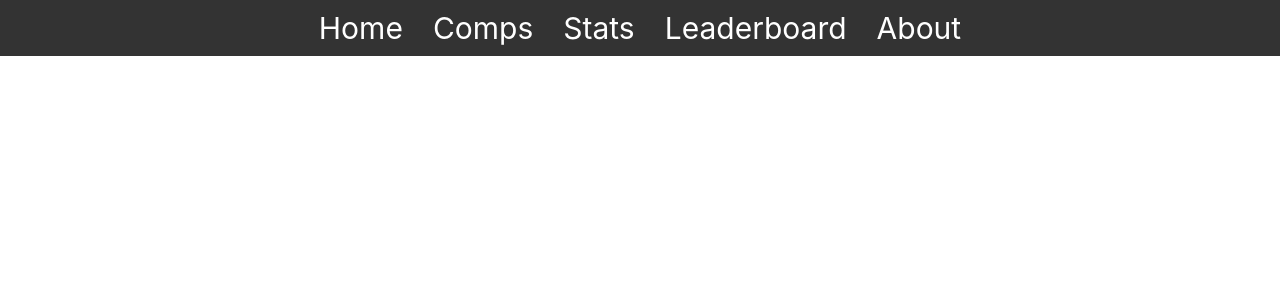
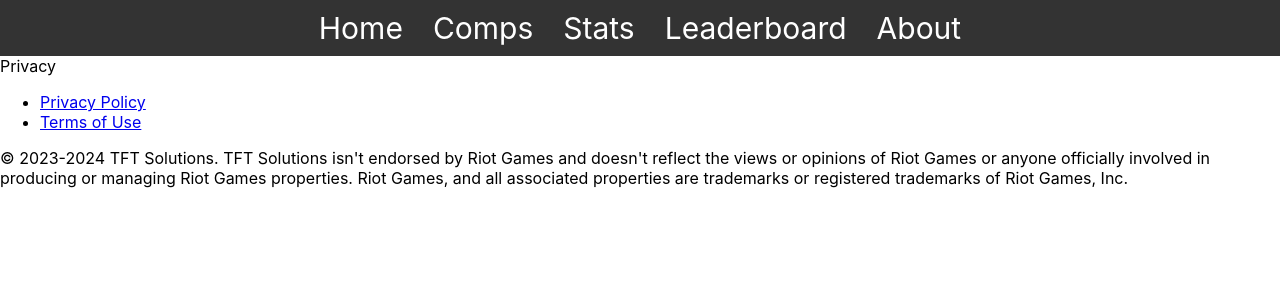
Before and after one commit to Kurtain4774/TFT_Double_Up, a React (Create React App) app in the folder client/: page /policies/privacy in a window 1280 px wide. Shown: the top 300 px of the page. Built offline with nearby package versions, Linux system fonts and the light colour scheme.

Commit message:
Added footers to the page

```diff
--- a/client/src/App.js
+++ b/client/src/App.js
@@ -1,9 +1,10 @@
 import React from 'react'
 import { routes } from './routes';
 import { BrowserRouter, Route, Routes } from 'react-router-dom';
-import NavBar from './components/nav_bar/navBar'
+import NavBar from './components/nav_bar/navBar';
+import Footer from './components/footer/footer.js';
+
 const App = () => (
-
 <BrowserRouter>
   <NavBar/>
   <Routes>
@@ -16,7 +17,10 @@ const App = () => (
       />
     ))}
   </Routes>
+
+  <Footer/>
 </BrowserRouter>
+
 )
 
 export default App;
--- /dev/null
+++ b/client/src/components/footer/footer.js
@@ -0,0 +1,32 @@
+import React from "react";
+import "./footer.css";
+import { NavLink } from "react-router-dom";
+
+const Footer = () => {
+  return (
+    <footer>
+      <nav>
+        <div>
+          <ul>
+            <li>
+              <NavLink to="/policies/privacy">Privacy Policy</NavLink>
+            </li>
+            <li>
+              <NavLink to="/policies/terms-of-use">Terms of Use</NavLink>
+            </li>
+          </ul>
+        </div>
+      </nav>
+
+      <p id="copyright">
+        © 2023-2024 TFT Solutions. TFT Solutions isn't endorsed by Riot Games
+        and doesn't reflect the views or opinions of Riot Games or anyone
+        officially involved in producing or managing Riot Games properties. Riot
+        Games, and all associated properties are trademarks or registered
+        trademarks of Riot Games, Inc.
+      </p>
+    </footer>
+  );
+};
+
+export default Footer;
--- a/client/src/pages/index.js
+++ b/client/src/pages/index.js
@@ -4,3 +4,5 @@ export { default as homePage } from './home/homepage.js';
 export { default as leaderBoardPage } from './leaderboard/leaderboard.js';
 export { default as playerPage } from './player/player.js';
 export { default as statsPage } from './stats/stats.js';
+export { default as privacyPage } from './policies/privacy.js';
+export { default as termsOfUsePage} from './policies/terms_of_use.js';
--- /dev/null
+++ b/client/src/pages/policies/privacy.js
@@ -0,0 +1,13 @@
+import React from 'react';
+import "./privacy.css";
+
+const PrivacyPage = () => {
+
+    return (
+    <div>
+        Privacy
+    </div>
+    )
+}
+
+export default PrivacyPage;
--- /dev/null
+++ b/client/src/pages/policies/terms_of_use.js
@@ -0,0 +1,12 @@
+import React from "react";
+import "./terms_of_use.css";
+
+const TermsOfUsePage = () => {
+    return (
+    <div>
+        Terms of Use Page
+    </div>
+    )
+}
+
+export default TermsOfUsePage;
--- a/client/src/routes.js
+++ b/client/src/routes.js
@@ -7,5 +7,7 @@ export const routes = [
     { path: 'leader_board', component: Pages.leaderBoardPage, exact: false },
     { path: 'leader_board/:region', component: Pages.leaderBoardPage, exact: false },
     { path: 'player/:region/:username', component: Pages.playerPage, exact: true },
-    { path: 'stats', component: Pages.statsPage, exact: true }
+    { path: 'stats', component: Pages.statsPage, exact: true },
+    { path: 'policies/terms-of-use', component: Pages.termsOfUsePage, exact: true},
+    { path: 'policies/privacy', component: Pages.privacyPage, exact: true},
 ];
```
Also changed, not shown: client/src/components/footer/footer.css (added), client/src/pages/policies/privacy.css (added), client/src/pages/policies/terms_of_use.css (added).
